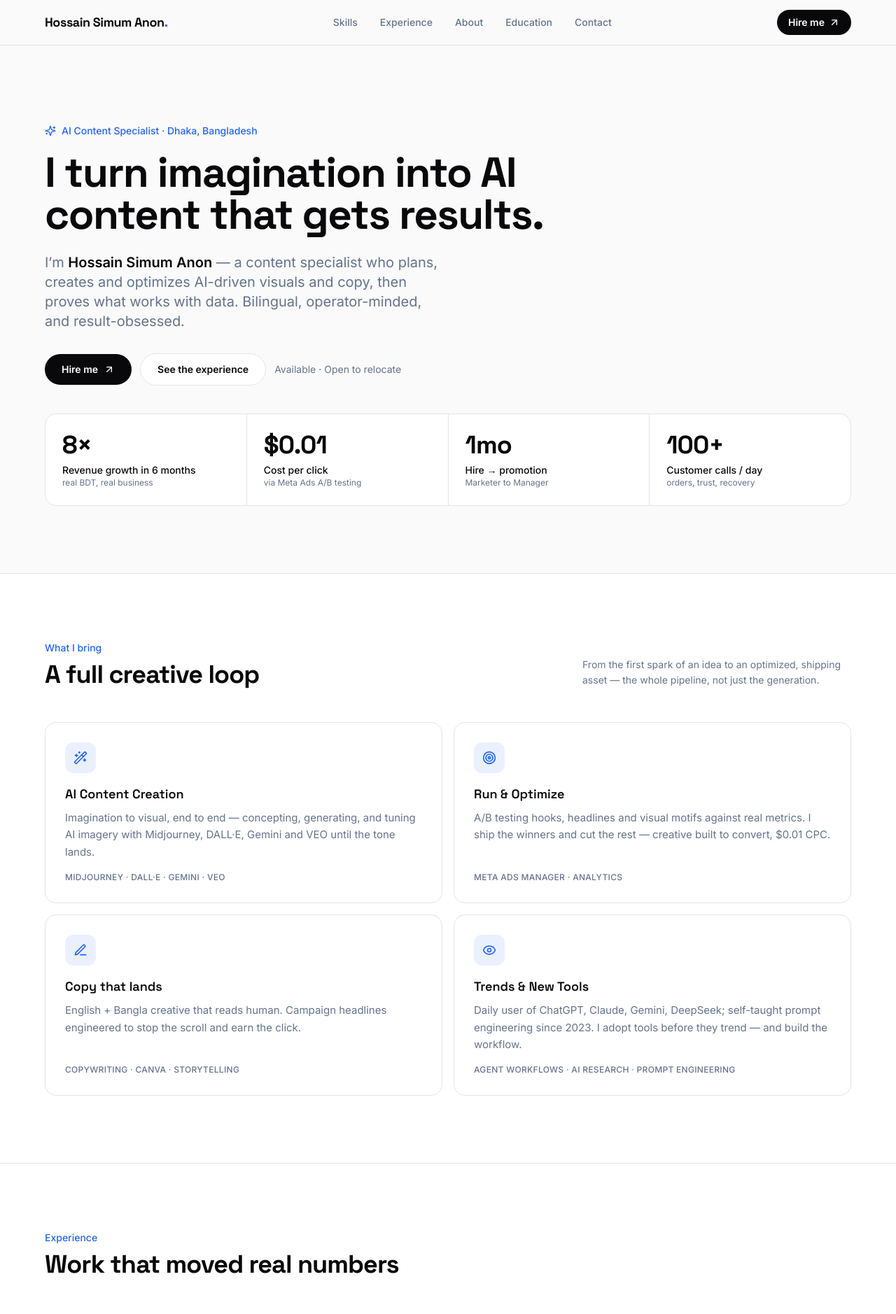
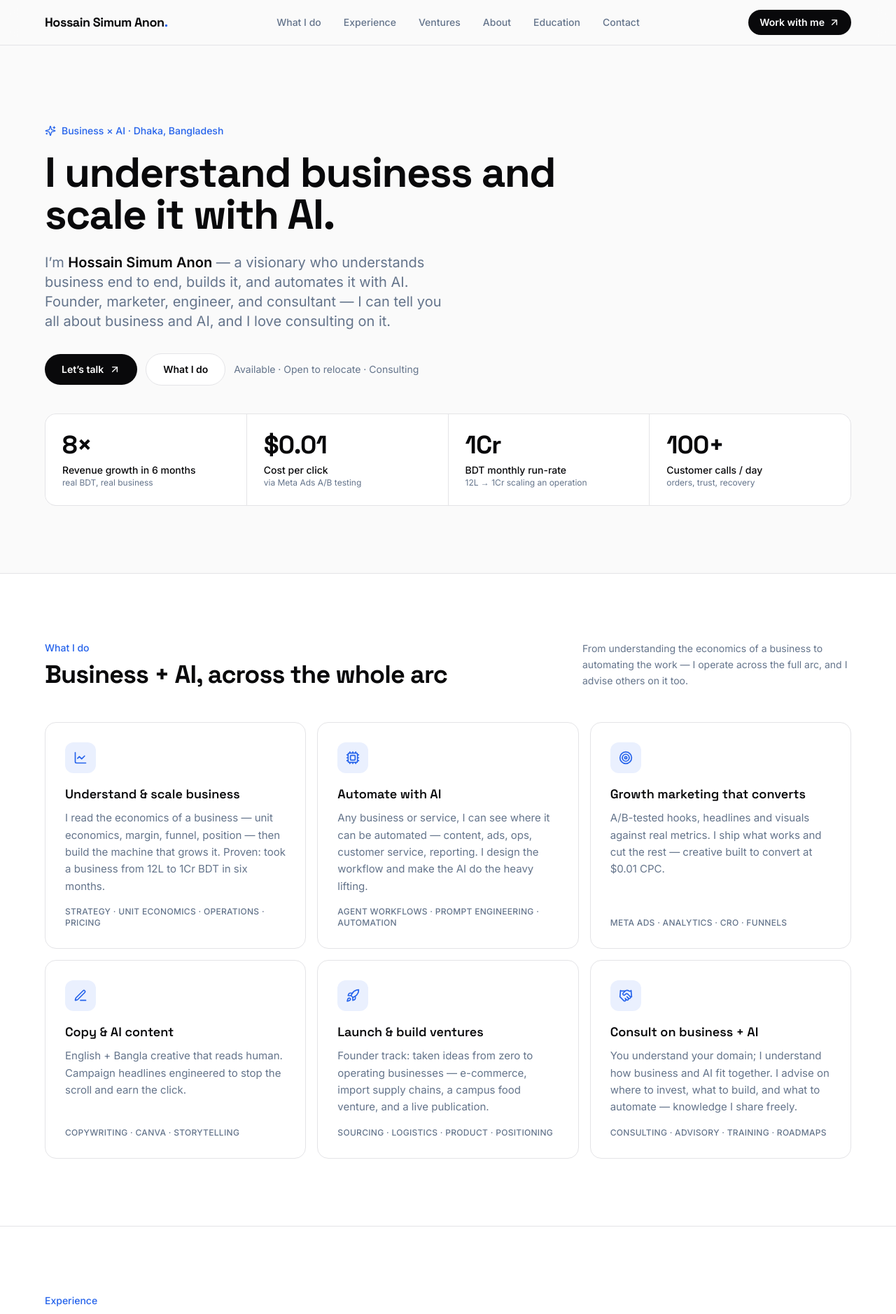
Before and after one commit to simumhossain/anon-portfolio, a Next.js app: page / in a window 1280 px wide. Shown: the top 1878 px of the page at 70% size. Built offline with nearby package versions, Linux system fonts and the light colour scheme.

Commit message:
Rebuild portfolio around identity: business x AI operator, consultant

```diff
--- a/app/page.tsx
+++ b/app/page.tsx
@@ -1,9 +1,10 @@
-import { ArrowUpRight, Sparkles, Target, PenLine, Eye, Mail, Globe, Wand2, TrendingUp, Briefcase, GraduationCap, Phone, MessageCircle, Award } from "lucide-react";
+import { ArrowUpRight, Sparkles, Target, PenLine, Eye, Mail, Globe, Wand2, TrendingUp, Briefcase, GraduationCap, Phone, MessageCircle, Award, Rocket, Cpu, LineChart, Handshake, ShoppingBag, Store, Lightbulb, Users, Gauge, Compass } from "lucide-react";
 import { Reveal, Counter } from "@/components/motion";
 
 const NAV = [
-  { href: "#skills", label: "Skills" },
+  { href: "#what-i-do", label: "What I do" },
   { href: "#experience", label: "Experience" },
+  { href: "#ventures", label: "Ventures" },
   { href: "#about", label: "About" },
   { href: "#education", label: "Education" },
   { href: "#contact", label: "Contact" },
@@ -12,34 +13,46 @@ const NAV = [
 const METRICS = [
   { value: 8, suffix: "×", label: "Revenue growth in 6 months", sub: "real BDT, real business" },
   { value: 0.01, prefix: "$", decimals: 2, label: "Cost per click", sub: "via Meta Ads A/B testing" },
-  { value: 1, suffix: "mo", label: "Hire → promotion", sub: "Marketer to Manager" },
+  { value: 1, suffix: "Cr", label: "BDT monthly run-rate", sub: "12L → 1Cr scaling an operation" },
   { value: 100, suffix: "+", label: "Customer calls / day", sub: "orders, trust, recovery" },
 ];
 
-const SKILLS = [
+const SERVICES = [
   {
-    icon: Wand2,
-    title: "AI Content Creation",
-    desc: "Imagination to visual, end to end — concepting, generating, and tuning AI imagery with Midjourney, DALL·E, Gemini and VEO until the tone lands.",
-    tools: "Midjourney · DALL·E · Gemini · VEO",
+    icon: LineChart,
+    title: "Understand & scale business",
+    desc: "I read the economics of a business — unit economics, margin, funnel, position — then build the machine that grows it. Proven: took a business from 12L to 1Cr BDT in six months.",
+    tools: "Strategy · Unit economics · Operations · Pricing",
+  },
+  {
+    icon: Cpu,
+    title: "Automate with AI",
+    desc: "Any business or service, I can see where it can be automated — content, ads, ops, customer service, reporting. I design the workflow and make the AI do the heavy lifting.",
+    tools: "Agent workflows · Prompt engineering · Automation",
   },
   {
     icon: Target,
-    title: "Run & Optimize",
-    desc: "A/B testing hooks, headlines and visual motifs against real metrics. I ship the winners and cut the rest — creative built to convert, $0.01 CPC.",
-    tools: "Meta Ads Manager · Analytics",
+    title: "Growth marketing that converts",
+    desc: "A/B-tested hooks, headlines and visuals against real metrics. I ship what works and cut the rest — creative built to convert at $0.01 CPC.",
+    tools: "Meta Ads · Analytics · CRO · Funnels",
   },
   {
     icon: PenLine,
-    title: "Copy that lands",
+    title: "Copy & AI content",
     desc: "English + Bangla creative that reads human. Campaign headlines engineered to stop the scroll and earn the click.",
     tools: "Copywriting · Canva · Storytelling",
   },
   {
-    icon: Eye,
-    title: "Trends & New Tools",
-    desc: "Daily user of ChatGPT, Claude, Gemini, DeepSeek; self-taught prompt engineering since 2023. I adopt tools before they trend — and build the workflow.",
-    tools: "Agent workflows · AI research · Prompt engineering",
+    icon: Rocket,
+    title: "Launch & build ventures",
+    desc: "Founder track: taken ideas from zero to operating businesses — e-commerce, import supply chains, a campus food venture, and a live publication.",
+    tools: "Sourcing · Logistics · Product · Positioning",
+  },
+  {
+    icon: Handshake,
+    title: "Consult on business + AI",
+    desc: "You understand your domain; I understand how business and AI fit together. I advise on where to invest, what to build, and what to automate — knowledge I share freely.",
+    tools: "Consulting · Advisory · Training · Roadmaps",
   },
 ];
 
@@ -56,16 +69,6 @@ const EXPERIENCE = [
     built: "Visual concepts · Ad copy · A/B lab · Campaign strategy",
   },
   {
-    company: "Anon's Agent",
-    role: "Founder · Content Creator",
-    range: "Personal publication",
-    points: [
-      "Founded and ran a live AI-content publication with weekly curated, human-reviewed coverage.",
-      "Shipped a full design system — publication site, article templates, and editorial process.",
-    ],
-    built: "Publication design · Writing · Editorial system",
-  },
-  {
     company: "M/s Nakshee Decor",
     role: "Manager (promoted from Marketer in 1 month)",
     range: "Jun 2025 – Jan 2026 · Dhaka · Interior & Decor",
@@ -77,10 +80,25 @@ const EXPERIENCE = [
       "Owned profit modeling, pricing, cost control, KPI reporting, and stakeholder communication.",
     ],
   },
+];
+
+const VENTURES = [
+  {
+    company: "FoodBump",
+    role: "Founder",
+    range: "Oct 2023 – Sep 2024 · Campus Food Venture",
+    icon: ShoppingBag,
+    points: [
+      "Built and operated a campus food business from scratch while studying full-time.",
+      "Ran customer interaction, order management, and real-time dynamic pricing.",
+      "Operated solo — owner, marketer, and operator in one.",
+    ],
+  },
   {
     company: "Budget Bazaar",
     role: "Co-Founder",
     range: "Sep 2025 – Feb 2026 · E-Commerce · Import",
+    icon: Store,
     points: [
       "Owned end-to-end sourcing from China to Bangladesh — full supply-chain.",
       "Handled logistics, delivery, and order management across B2C and B2B.",
@@ -88,21 +106,21 @@ const EXPERIENCE = [
     ],
   },
   {
-    company: "FoodBump",
-    role: "Founder",
-    range: "Oct 2023 – Sep 2024 · Campus Food Venture",
+    company: "Anon's Agent",
+    role: "Founder · Content Creator",
+    range: "Personal publication · ongoing",
+    icon: Globe,
     points: [
-      "Built and operated a campus food business from scratch while studying full-time.",
-      "Ran customer interaction, order management, and real-time dynamic pricing.",
-      "Operated solo — owner, marketer, and operator in one.",
+      "Founded and ran a live AI-content publication with weekly curated, human-reviewed coverage.",
+      "Shipped a full design system — publication site, article templates, and editorial process.",
     ],
   },
 ];
 
 const ABOUT_PARAGRAPHS = [
-  "I'm Hossain Simum Anon — a technical graduate who turned a love of content and AI into real-world business results. I treat AI tools the way a photographer treats a camera: instruments I've learned to direct, not novelties to prompt.",
-  "I plan the concept, generate the asset, and optimize it until it earns its place in front of an audience. Bilingual (English + Bangla), always measured, and always iterating — from imagination to a shipping, converting asset.",
-  "My foundations: B.Sc. in Information & Communication Engineering (DIU, 2026, CGPA 3.27), a published patent, and hands-on ownership across ventures and a six-figure-then-seven-figure operation.",
+  "I'm Hossain Simum Anon — a visionary who understands business end to end, and an AI-first builder who automates any business or service. I'm equally comfortable talking strategy with a founder and building the workflow that executes it.",
+  "I've scaled a business from 12L to 1 Crore BDT in six months, founded and run three ventures, earned a published patent, and use AI daily to remove friction from everything I touch. My edge is the crossover: I see both how a business makes money and where AI can multiply that.",
+  "I consult on business and AI because I enjoy sharing the knowledge. My foundations: B.Sc. in Information & Communication Engineering (DIU, 2026, CGPA 3.27), hands-on ownership across ventures, and a record of real numbers — not claims.",
 ];
 
 const EDUCATION = [
@@ -133,10 +151,10 @@ export default function Portfolio() {
             ))}
           </nav>
           <a
-            href={`mailto:${EMAIL}?subject=AI%20Content%20Specialist%20Application`}
+            href={`mailto:${EMAIL}?subject=Let%27s%20build%20something`}
             className="hidden items-center gap-1.5 rounded-full bg-fg px-4 py-2 text-sm font-semibold text-white transition-transform hover:scale-[1.02] sm:inline-flex"
           >
-            Hire me <ArrowUpRight className="h-4 w-4" />
+            Work with me <ArrowUpRight className="h-4 w-4" />
           </a>
           <a href="#experience" className="text-sm font-medium text-fg md:hidden" aria-label="See experience">
             Experience
@@ -152,14 +170,14 @@ export default function Portfolio() {
               <Reveal>
                 <p className="mb-5 inline-flex items-center gap-2 text-sm font-medium text-accent">
                   <Sparkles className="h-4 w-4" />
-                  AI Content Specialist · Dhaka, Bangladesh
+                  Business × AI · Dhaka, Bangladesh
                 </p>
               </Reveal>
               <Reveal delay={0.08}>
                 <h1 className="font-heading text-4xl font-bold leading-[1.05] tracking-tight text-fg md:text-6xl">
-                  I turn imagination into AI content that{" "}
+                  I understand business and{" "}
                   <span className="relative whitespace-nowrap">
-                    gets results
+                    scale it with AI
                     <span className="absolute inset-x-0 bottom-1 -z-10 h-3 bg-accent/20 md:h-4" aria-hidden="true" />
                   </span>
                   .
@@ -167,26 +185,26 @@ export default function Portfolio() {
               </Reveal>
               <Reveal delay={0.16}>
                 <p className="mt-6 max-w-xl text-lg leading-relaxed text-mfg md:text-xl">
-                  I&rsquo;m <strong className="font-semibold text-fg">Hossain Simum Anon</strong> — a content
-                  specialist who plans, creates and optimizes AI-driven visuals and copy, then proves what
-                  works with data. Bilingual, operator-minded, and result-obsessed.
+                  I&rsquo;m <strong className="font-semibold text-fg">Hossain Simum Anon</strong> — a visionary who
+                  understands business end to end, builds it, and automates it with AI. Founder, marketer, engineer,
+                  and consultant — I can tell you all about business and AI, and I love consulting on it.
                 </p>
               </Reveal>
               <Reveal delay={0.24}>
                 <div className="mt-8 flex flex-wrap items-center gap-3">
                   <a
-                    href={`mailto:${EMAIL}?subject=AI%20Content%20Specialist%20Application`}
+                    href={`mailto:${EMAIL}?subject=Let%27s%20build%20something`}
                     className="inline-flex items-center gap-2 rounded-full bg-fg px-6 py-3 text-sm font-semibold text-white transition-transform hover:scale-[1.03]"
                   >
-                    Hire me <ArrowUpRight className="h-4 w-4" />
+                    Let&rsquo;s talk <ArrowUpRight className="h-4 w-4" />
                   </a>
                   <a
-                    href="#experience"
+                    href="#what-i-do"
                     className="inline-flex items-center gap-2 rounded-full border border-line bg-card px-6 py-3 text-sm font-semibold text-fg transition-colors hover:border-fg"
                   >
-                    See the experience
+                    What I do
                   </a>
-                  <span className="text-sm text-mfg">Available · Open to relocate</span>
+                  <span className="text-sm text-mfg">Available · Open to relocate · Consulting</span>
                 </div>
               </Reveal>
             </div>
@@ -208,25 +226,25 @@ export default function Portfolio() {
           </div>
         </section>
 
-        {/* SKILLS */}
-        <section id="skills" className="section-pad border-b border-line bg-white">
+        {/* WHAT I DO */}
+        <section id="what-i-do" className="section-pad border-b border-line bg-white">
           <div className="container-x">
             <div className="mb-12 flex flex-col gap-4 md:flex-row md:items-end md:justify-between">
               <Reveal>
                 <div>
-                  <p className="text-sm font-medium text-accent">What I bring</p>
-                  <h2 className="mt-2 font-heading text-3xl font-bold tracking-tight md:text-4xl">A full creative loop</h2>
+                  <p className="text-sm font-medium text-accent">What I do</p>
+                  <h2 className="mt-2 font-heading text-3xl font-bold tracking-tight md:text-4xl">Business + AI, across the whole arc</h2>
                 </div>
               </Reveal>
               <Reveal delay={0.1}>
                 <p className="max-w-sm text-sm leading-relaxed text-mfg">
-                  From the first spark of an idea to an optimized, shipping asset — the whole pipeline,
-                  not just the generation.
+                  From understanding the economics of a business to automating the work — I operate across the
+                  full arc, and I advise others on it too.
                 </p>
               </Reveal>
             </div>
-            <div className="grid gap-4 md:grid-cols-2">
-              {SKILLS.map((s, i) => {
+            <div className="grid gap-4 md:grid-cols-2 lg:grid-cols-3">
+              {SERVICES.map((s, i) => {
                 const Icon = s.icon;
                 return (
                   <Reveal key={s.title} delay={i * 0.08}>
@@ -286,13 +304,52 @@ export default function Portfolio() {
           </div>
         </section>
 
-        {/* ABOUT */}
+        {/* VENTURES */}
+        <section id="ventures" className="section-pad border-b border-line">
+          <div className="container-x">
+            <Reveal>
+              <div className="mb-12">
+                <p className="text-sm font-medium text-accent">Ventures</p>
+                <h2 className="mt-2 font-heading text-3xl font-bold tracking-tight md:text-4xl">Things I built from zero</h2>
+              </div>
+            </Reveal>
+            <div className="space-y-8">
+              {VENTURES.map((v, i) => {
+                const Icon = v.icon;
+                return (
+                  <Reveal key={v.company} delay={i * 0.06} dir="left">
+                    <article className="group grid gap-5 border-b border-line pb-8 last:border-0 lg:grid-cols-[260px_1fr]">
+                      <div className="transition-transform duration-300 group-hover:translate-x-1">
+                        <div className="flex items-center gap-2 text-accent">
+                          <Icon className="h-4 w-4" />
+                          <span className="font-heading text-lg font-semibold text-fg">{v.company}</span>
+                        </div>
+                        <p className="mt-1 text-sm font-medium text-fg">{v.role}</p>
+                        <p className="mt-1 text-xs text-mfg">{v.range}</p>
+                      </div>
+                      <ul className="space-y-2.5">
+                        {v.points.map((p) => (
+                          <li key={p} className="flex gap-3 text-[15px] leading-relaxed text-mfg">
+                            <span className="mt-2 h-1.5 w-1.5 shrink-0 rounded-full bg-accent" aria-hidden="true" />
+                            {p}
+                          </li>
+                        ))}
+                      </ul>
+                    </article>
+                  </Reveal>
+                );
+              })}
+            </div>
+          </div>
+        </section>
+
+        {/* About */}
         <section id="about" className="section-pad border-b border-line">
           <div className="container-x grid gap-12 lg:grid-cols-2 lg:items-start">
             <Reveal dir="right">
               <div>
                 <p className="text-sm font-medium text-accent">About</p>
-                <h2 className="mt-2 font-heading text-3xl font-bold tracking-tight md:text-4xl">Operator at the AI edge</h2>
+                <h2 className="mt-2 font-heading text-3xl font-bold tracking-tight md:text-4xl">Visionary at the business × AI crossover</h2>
               </div>
             </Reveal>
             <Reveal delay={0.1}>
@@ -353,20 +410,21 @@ export default function Portfolio() {
               <div className="max-w-xl">
                 <p className="inline-flex items-center gap-2 text-sm font-medium text-white/70">
                   <Globe className="h-4 w-4" />
-                  Portfolio · GitHub Pages · Open to relocate
+                  Business × AI · Portfolio · Open to relocate & consulting
                 </p>
                 <h2 className="mt-3 font-heading text-3xl font-bold leading-tight tracking-tight md:text-5xl">
-                  Let&rsquo;s build the future of content.
+                  Let&rsquo;s talk business and AI.
                 </h2>
                 <p className="mt-4 text-lg leading-relaxed text-white/70">
-                  Send me a brief and I&rsquo;ll send back a concept — imagination to AI visual, ready to test.
+                  Whether you want to scale a business, automate a service, or get a straight answer on where AI
+                  fits — send me a message and I&rsquo;ll take it from there.
                 </p>
               </div>
             </Reveal>
             <Reveal delay={0.12}>
               <div className="flex flex-wrap items-center gap-3">
                 <a
-                  href={`mailto:${EMAIL}?subject=AI%20Content%20Specialist%20Application`}
+                  href={`mailto:${EMAIL}?subject=Let%27s%20build%20something`}
                   className="inline-flex items-center gap-2 rounded-full bg-accent px-6 py-3 text-sm font-semibold text-white transition-all duration-300 hover:scale-[1.04] hover:shadow-[0_8px_30px_rgba(37,99,235,0.4)]"
                 >
                   <Mail className="h-4 w-4" /> {EMAIL}
@@ -393,10 +451,10 @@ export default function Portfolio() {
       {/* Footer */}
       <footer className="border-t border-line bg-white">
         <div className="container-x flex flex-wrap items-center justify-between gap-3 py-8 text-sm text-mfg">
-          <span>&copy; {new Date().getFullYear()} Hossain Simum Anon · AI Content Specialist</span>
+          <span>&copy; {new Date().getFullYear()} Hossain Simum Anon · Business × AI</span>
           <span className="flex items-center gap-1.5">
-            <TrendingUp className="h-3.5 w-3.5 text-accent" />
-            Dhaka, Bangladesh · Open to relocate
+            <Compass className="h-3.5 w-3.5 text-accent" />
+            Dhaka, Bangladesh · Open to relocate & consulting
           </span>
         </div>
       </footer>
```
